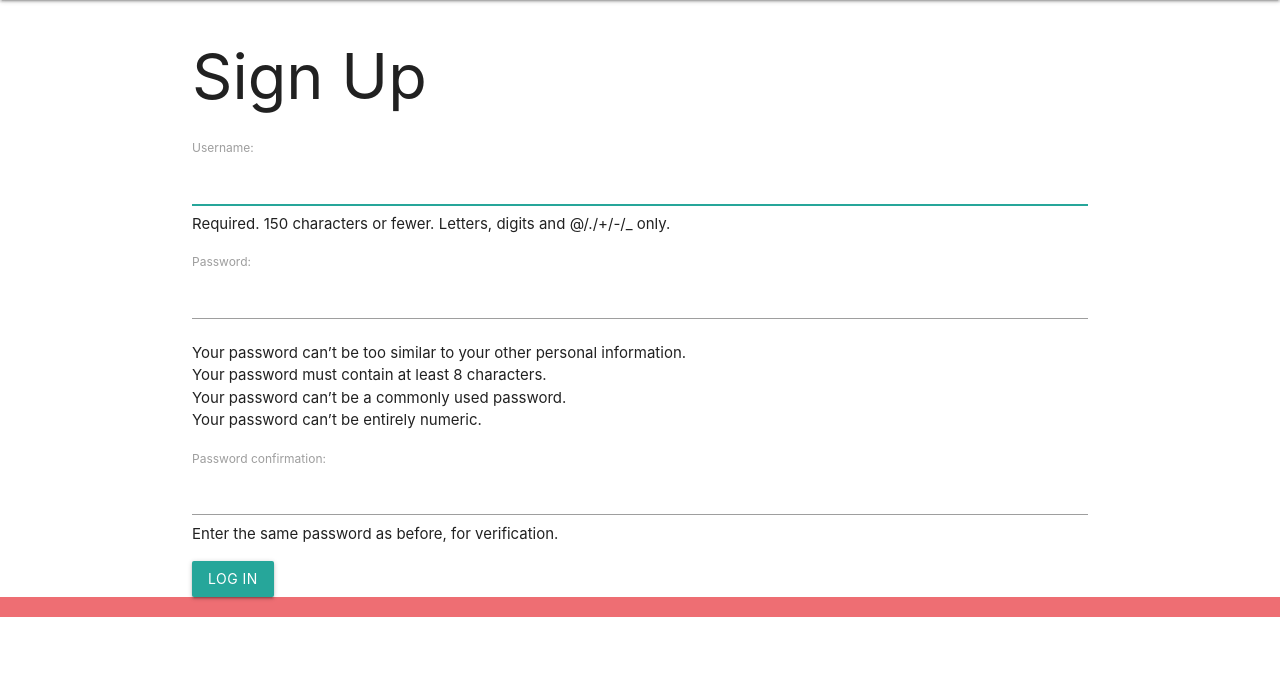
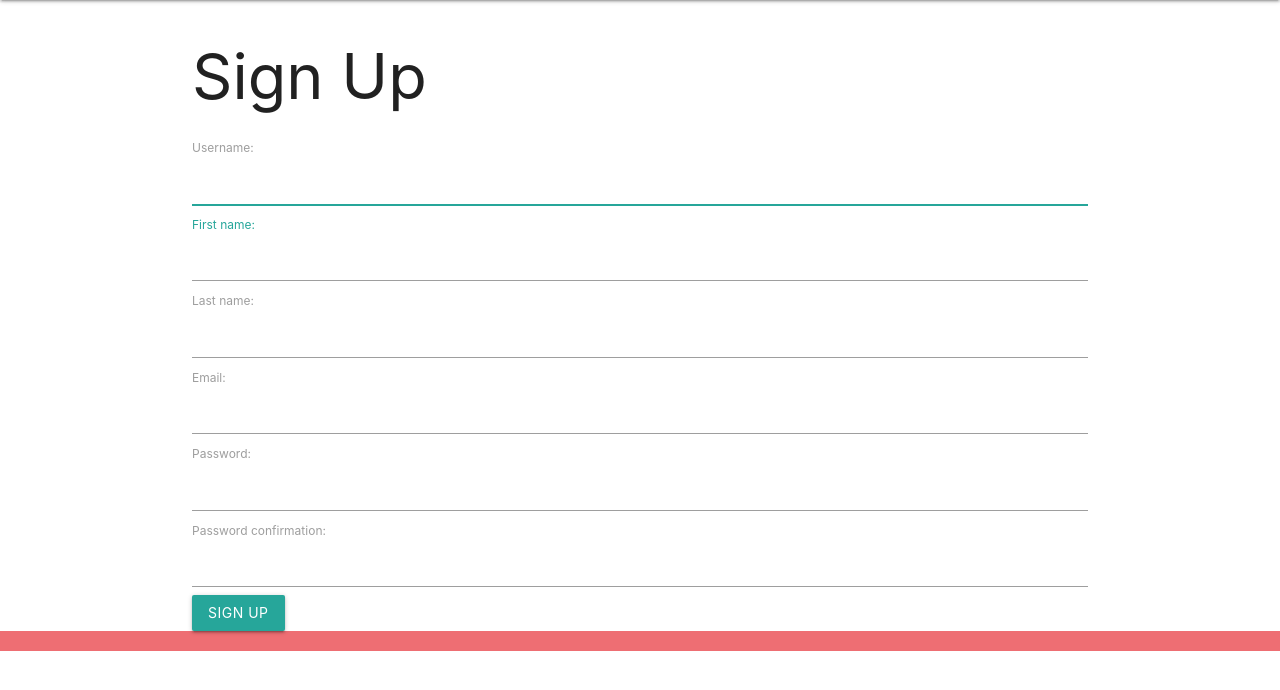
Before and after one commit to NoahCSmith93/General-Archive, a Django app: page /accounts/signup/ in a window 1280 px wide. Shown: the part 64-754 px from the top of the page. Run offline with Django 3.2, Linux system fonts and the light colour scheme; some libraries are stand-ins or nearby versions.

Commit message:
Creates user profile page and adds name and email to user info

```diff
--- /dev/null
+++ b/main_app/forms.py
@@ -0,0 +1,12 @@
+from django import forms
+from django.contrib.auth.forms import UserCreationForm
+from django.contrib.auth.models import User
+
+class CustomUserCreationForm(UserCreationForm):
+    email = forms.EmailField(max_length=254, required=True, help_text='Required. Enter a valid email address.')
+    first_name = forms.CharField(max_length=30, required=True, help_text='Required. Enter your first name.')
+    last_name = forms.CharField(max_length=30, required=True, help_text='Required. Enter your last name.')
+
+    class Meta:
+        model = User
+        fields = ('username', 'first_name', 'last_name', 'email', 'password1', 'password2')
--- a/main_app/templates/registration/signup.html
+++ b/main_app/templates/registration/signup.html
@@ -7,8 +7,13 @@
 
     <form action="{% url 'signup' %}" method="post">
         {% csrf_token %}
-        {{ form.as_p }}
-        <button type="submit" class="btn">Log In</button>
+        {{ form.username.label_tag }} {{ form.username }}
+        {{ form.first_name.label_tag }} {{ form.first_name }}
+        {{ form.last_name.label_tag }} {{ form.last_name }}
+        {{ form.email.label_tag }} {{ form.email }}
+        {{ form.password1.label_tag }} {{ form.password1 }}
+        {{ form.password2.label_tag }} {{ form.password2 }}
+        <button type="submit" class="btn">Sign Up</button>
     </form>
 
 {% endblock %}
--- a/main_app/urls.py
+++ b/main_app/urls.py
@@ -11,7 +11,7 @@ urlpatterns = [
 
     #### User:
     # The main profile page. This would display the user's name, email, bio, links, profile picture, and other personal details.
-    # path('user/<int:id>/', views.user_profile, name='user_profile'),
+    path('user/<int:user_id>/', views.user_profile, name='user_profile'),
     # To edit the profile details like name, bio, and links.
     # path('user/<int:id>/edit/', views.edit_profile, name='edit_profile'),
     # List all users projects
--- a/main_app/views.py
+++ b/main_app/views.py
@@ -12,6 +12,9 @@ from django.contrib.auth.decorators import login_required
 from django.contrib.auth.mixins import LoginRequiredMixin
 # Model imports
 from .models import Project, Comment
+from django.contrib.auth.models import User
+# Forms imports
+from .forms import CustomUserCreationForm
 # Image handling imports
 # import uuid
 # import boto3
@@ -25,6 +28,13 @@ def home(request):
 
 def about(request):
     return render(request, "about.html")
+
+## Users
+def user_profile(request, user_id):
+    user = User.objects.get(id=user_id)
+    return render(request, "users/profile.html", {
+        "user": user,
+    })
 
 
 ## Projects
@@ -43,14 +53,14 @@ def project_detail(request, project_id):
 def signup(request):
     error_message = ''
     if request.method == 'POST':
-        form = UserCreationForm(request.POST)
+        form = CustomUserCreationForm(request.POST)
         if form.is_valid():
             user = form.save()
             login(request, user)
-            return redirect('index')
+            return redirect('home')
         else:
             error_message = 'Invalid sign up - try again'
-    form = UserCreationForm()
+    form = CustomUserCreationForm()
     context = {
         'form': form,
         'error_message': error_message
```
Also changed, not shown: main_app/templates/users/profile.html (added, +24 -0 lines).
